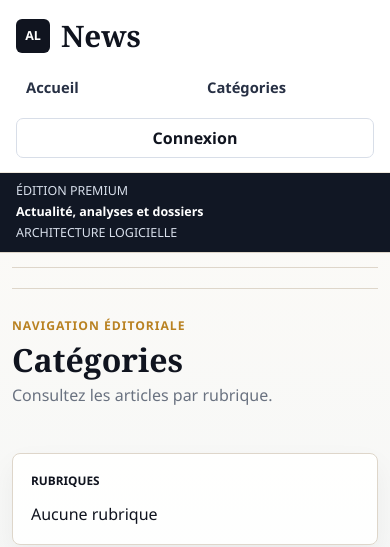
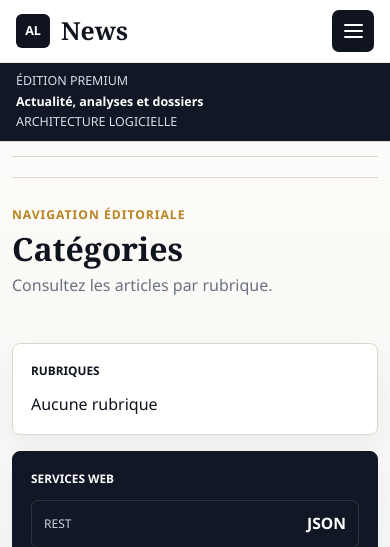
Before and after one commit to Amethnb2218/Projet_AL_Groupe_X_Classe, a Flask app: page /categories in a window 390 px wide. Shown: the top 547 px of the page. Run offline with Flask 3, Linux system fonts and the light colour scheme; data that the repository does not hold is empty.

Commit message:
fix: ajouter un vrai menu mobile responsive
Audite l'en-tete mobile qui affichait tous les liens sans bouton menu et surchargeait l'ecran sur telephone.

Ajoute un bouton hamburger accessible, un script de bascule avec aria-expanded, fermeture par Echap et fermeture automatique apres selection d'un lien.

Reorganise la navigation et les rubriques rapides sur petits ecrans afin d'eviter un affichage encombre et de garder le site utilisable sur mobile.

Complete les tests pour verifier la presence du menu mobile, du script et des regles CSS responsives critiques.

```diff
--- /dev/null
+++ b/news_app/static/site-menu.js
@@ -0,0 +1,39 @@
+(function () {
+    const header = document.querySelector("[data-site-header]");
+    const toggle = document.querySelector("[data-menu-toggle]");
+    const mobileQuery = window.matchMedia("(max-width: 820px)");
+
+    if (!header || !toggle) {
+        return;
+    }
+
+    function setOpen(open) {
+        header.classList.toggle("is-menu-open", open);
+        toggle.setAttribute("aria-expanded", String(open));
+        toggle.setAttribute("aria-label", open ? "Fermer le menu" : "Ouvrir le menu");
+    }
+
+    toggle.addEventListener("click", function () {
+        setOpen(!header.classList.contains("is-menu-open"));
+    });
+
+    document.addEventListener("keydown", function (event) {
+        if (event.key === "Escape") {
+            setOpen(false);
+        }
+    });
+
+    header.querySelectorAll(".main-nav a, .session a, .session button").forEach(function (item) {
+        item.addEventListener("click", function () {
+            if (mobileQuery.matches) {
+                setOpen(false);
+            }
+        });
+    });
+
+    window.addEventListener("resize", function () {
+        if (!mobileQuery.matches) {
+            setOpen(false);
+        }
+    });
+})();
--- a/news_app/static/styles.css
+++ b/news_app/static/styles.css
@@ -124,6 +124,30 @@ a:hover {
 .main-nav a:hover {
     border-color: var(--accent);
     color: var(--ink);
+}
+
+.menu-toggle {
+    align-items: center;
+    background: var(--ink);
+    border: 0;
+    border-radius: 7px;
+    cursor: pointer;
+    display: none;
+    flex-direction: column;
+    gap: 4px;
+    height: 42px;
+    justify-content: center;
+    padding: 0;
+    width: 42px;
+}
+
+.menu-toggle span {
+    background: white;
+    border-radius: 999px;
+    display: block;
+    height: 2px;
+    transition: transform 180ms ease, opacity 180ms ease;
+    width: 19px;
 }
 
 .session {
@@ -1232,16 +1256,80 @@ code {
 
 @media (max-width: 820px) {
     .topbar-inner {
-        align-items: flex-start;
-        flex-direction: column;
-        gap: 12px;
-        padding: 14px 16px;
+        align-items: center;
+        display: grid;
+        gap: 0 12px;
+        grid-template-columns: minmax(0, 1fr) auto;
+        min-height: 62px;
+        padding: 10px 16px;
+    }
+
+    .brand {
+        min-width: 0;
+    }
+
+    .brand-word {
+        font-size: 1.55rem;
+    }
+
+    .menu-toggle {
+        display: inline-flex;
+    }
+
+    .topbar.is-menu-open .menu-toggle span:nth-child(1) {
+        transform: translateY(6px) rotate(45deg);
+    }
+
+    .topbar.is-menu-open .menu-toggle span:nth-child(2) {
+        opacity: 0;
+    }
+
+    .topbar.is-menu-open .menu-toggle span:nth-child(3) {
+        transform: translateY(-6px) rotate(-45deg);
     }
 
     .main-nav,
     .session {
-        justify-content: flex-start;
+        display: none;
+        grid-column: 1 / -1;
         width: 100%;
+    }
+
+    .topbar.is-menu-open .main-nav {
+        background: var(--surface);
+        border-top: 1px solid var(--line);
+        display: grid;
+        gap: 4px;
+        grid-template-columns: 1fr;
+        margin-top: 10px;
+        padding: 10px 0 4px;
+    }
+
+    .topbar.is-menu-open .main-nav a {
+        border: 1px solid var(--line-cool);
+        border-radius: 7px;
+        padding: 11px 12px;
+        width: 100%;
+    }
+
+    .topbar.is-menu-open .session {
+        align-items: stretch;
+        background: var(--surface);
+        display: grid;
+        gap: 8px;
+        padding: 4px 0 10px;
+        white-space: normal;
+    }
+
+    .topbar.is-menu-open .session .button,
+    .topbar.is-menu-open .session form {
+        width: 100%;
+    }
+
+    .topbar.is-menu-open .session span {
+        color: var(--muted);
+        font-size: 0.88rem;
+        font-weight: 750;
     }
 
     .edition-inner {
@@ -1253,6 +1341,17 @@ code {
 
     .layout {
         padding: 18px 16px;
+    }
+
+    .topic-strip {
+        flex-wrap: wrap;
+        gap: 8px;
+        overflow-x: visible;
+    }
+
+    .topic-strip a {
+        flex: 1 1 calc(50% - 8px);
+        text-align: center;
     }
 
     .front-masthead h1 {
@@ -1307,26 +1406,12 @@ code {
         gap: 10px;
     }
 
-    .main-nav {
-        display: grid;
-        grid-template-columns: repeat(2, minmax(0, 1fr));
-        width: 100%;
+    .layout {
+        padding: 14px 12px;
     }
 
-    .main-nav a,
-    .session .button,
-    .session form {
-        width: 100%;
-    }
-
-    .session {
-        align-items: stretch;
-        flex-direction: column;
-        white-space: normal;
-    }
-
-    .layout {
-        padding: 14px 12px;
+    .topic-strip a {
+        flex-basis: 100%;
     }
 
     .front-masthead h1 {
--- a/news_app/templates/base.html
+++ b/news_app/templates/base.html
@@ -7,13 +7,18 @@
     <link rel="stylesheet" href="{{ url_for('static', filename='styles.css') }}">
 </head>
 <body>
-    <header class="topbar">
+    <header class="topbar" data-site-header>
         <div class="topbar-inner">
             <a class="brand" href="{{ url_for('web.home') }}">
                 <span class="brand-mark">AL</span>
                 <span class="brand-word">News</span>
             </a>
-            <nav class="main-nav" aria-label="Navigation principale">
+            <button class="menu-toggle" type="button" aria-expanded="false" aria-controls="primary-navigation user-session" aria-label="Ouvrir le menu" data-menu-toggle>
+                <span></span>
+                <span></span>
+                <span></span>
+            </button>
+            <nav id="primary-navigation" class="main-nav" aria-label="Navigation principale">
                 <a href="{{ url_for('web.home') }}">Accueil</a>
                 <a href="{{ url_for('web.categories') }}">Catégories</a>
                 {% if g.user %}
@@ -25,7 +30,7 @@
                     {% endif %}
                 {% endif %}
             </nav>
-            <div class="session">
+            <div id="user-session" class="session">
                 {% if g.user %}
                     <span>{{ g.user.full_name }} ({{ "Éditeur" if g.user.role == "editor" else "Administrateur" }})</span>
                     <form method="post" action="{{ url_for('web.logout') }}">
@@ -98,6 +103,7 @@
         <span>AL News</span>
         <span>Journal numérique indépendant</span>
     </footer>
+    <script src="{{ url_for('static', filename='site-menu.js') }}" defer></script>
     {% block scripts %}{% endblock %}
 </body>
 </html>
```
Also changed, not shown: tests/test_app.py (+16 -0 lines).
